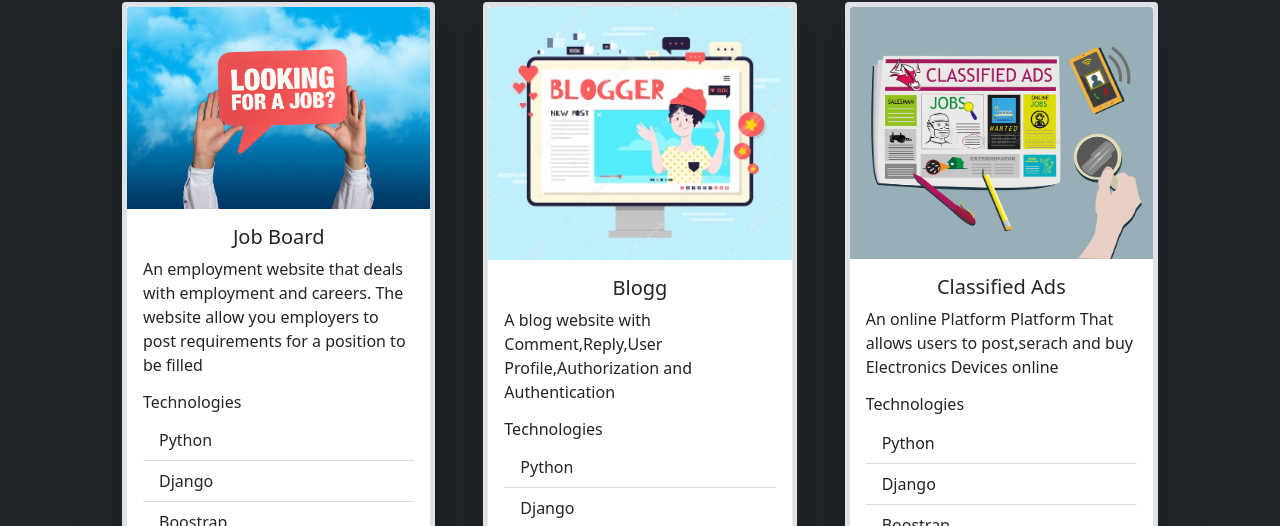
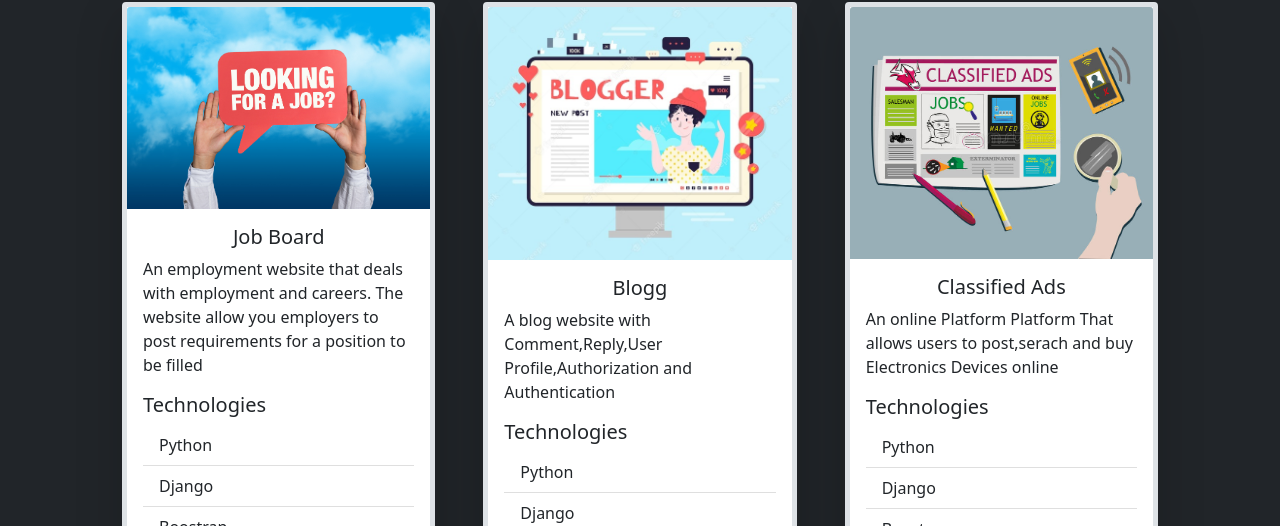
Before and after one commit to rcoffie/Coffie-Portfolio, a plain HTML site: page index.html in a window 1280 px wide. Shown: the part 1342-1868 px from the top of the page. Drawn offline with nearby package versions, Linux system fonts and the light colour scheme.

Commit message:
4th,2-09-2021

```diff
--- a/index.html
+++ b/index.html
@@ -146,7 +146,7 @@
           <h5 class="text-center">Job Board</h5>
 
           <p class="card-text"> An employment website that deals with employment and careers. The website allow you employers to post requirements for a position to be filled </p>
-          <h6 class="">Technologies</h6>
+          <h5 class="">Technologies</h5>
           <ul class="list-group list-group-flush">
             <li class="list-group-item">Python</li>
             <li class="list-group-item">Django </li>
@@ -172,7 +172,7 @@
         <div class="card-body">
            <h5 class="text-center">Blogg</h5>
           <p class="card-text">A blog website with Comment,Reply,User Profile,Authorization and Authentication</p>
-          <h6 class="">Technologies</h6>
+          <h5 class="">Technologies</h5>
           <ul class="list-group list-group-flush">
             <li class="list-group-item">Python</li>
             <li class="list-group-item">Django </li>
@@ -196,7 +196,7 @@
         <div class="card-body">
          <h5 class="text-center">Classified Ads</h5>
           <p class="card-text">An online Platform  Platform That allows users to post,serach and buy Electronics Devices online</p>
-          <h6 class="">Technologies</h6>
+          <h5 class="">Technologies</h5>
           <ul class="list-group list-group-flush">
             <li class="list-group-item">Python</li>
             <li class="list-group-item">Django </li>
```
